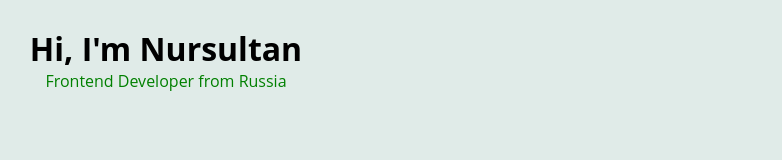
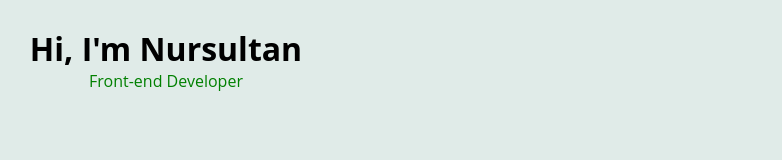
Before and after one commit to nurs-mukash/nurs-mukash.github.io, a plain HTML site: page index.html in a window 1280 px wide. Shown: the part 333-493 px from the top of the page, without its empty margins (474-1256 px from the left). Drawn offline with Linux system fonts and the light colour scheme.

Commit message:
Update index.html

```diff
--- a/index.html
+++ b/index.html
@@ -192,7 +192,7 @@
   </nav>
   <div class="intro" id="welcome-section">
     <h1>Hi, I'm Nursultan</h1>
-    <p>Frontend Developer from Russia</p>
+    <p>Front-end Developer</p>
   </div>
   <div class="work" id="projects">
     <h2 class="work-header">These are some of my projects:</h2><a class="project project-tile" href="https://codepen.io/nurs-mukash/pen/GwGYLY" target="_blank"><img alt="project" class="project-pic" src="https://st2.depositphotos.com/1044737/10812/i/950/depositphotos_108124928-stock-photo-internet-www-world-wide-web.jpg">
```
